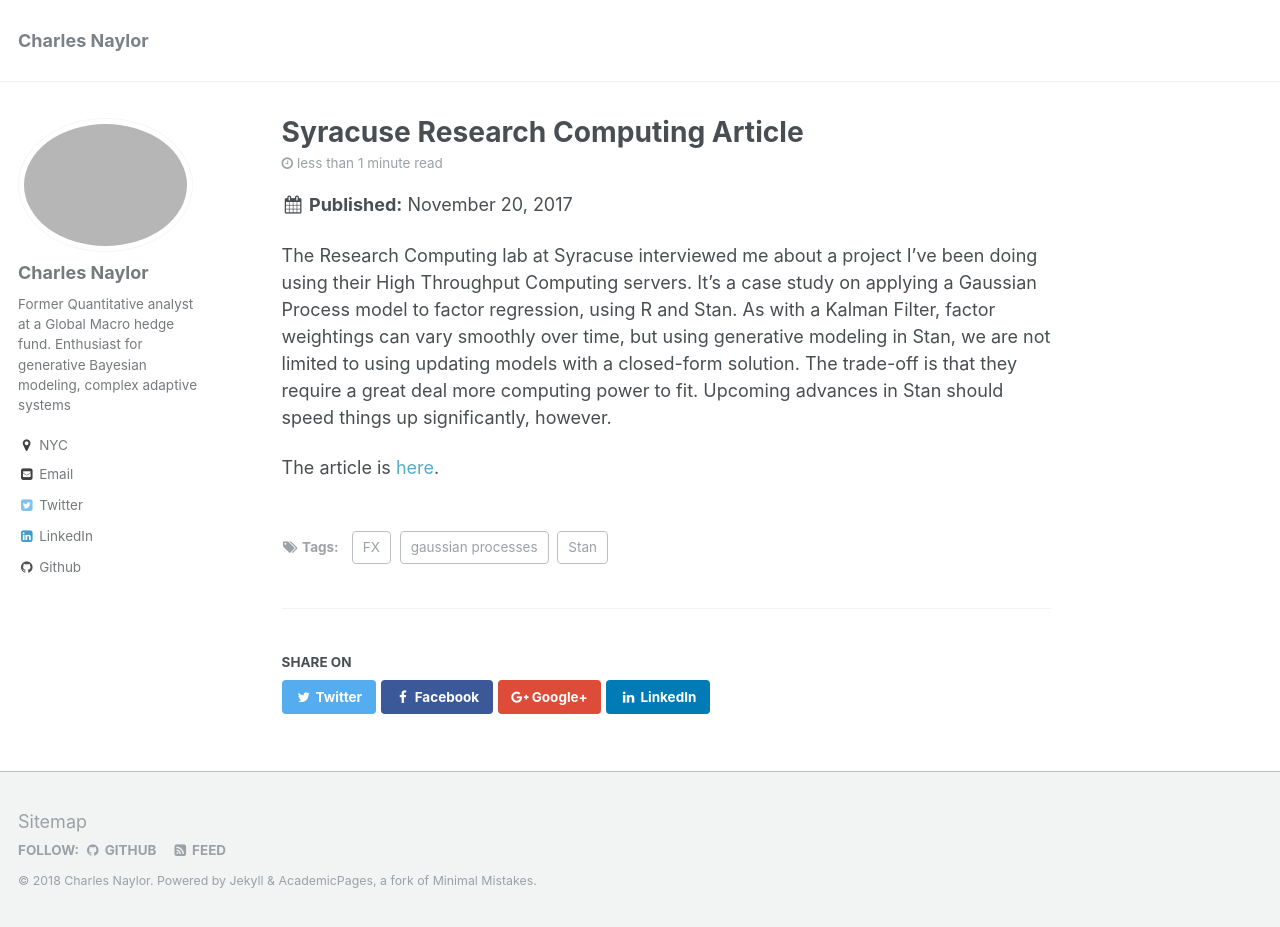
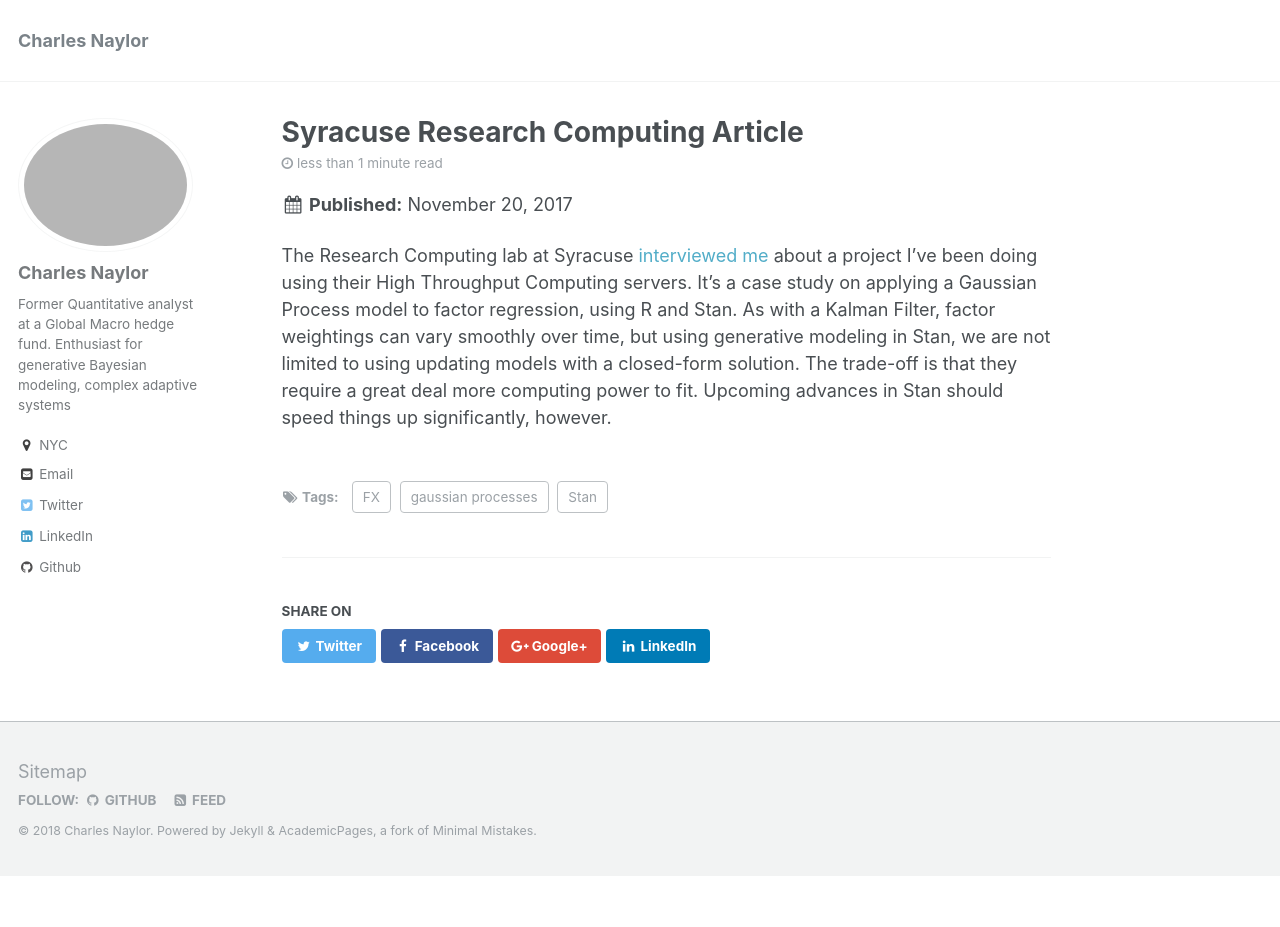
Before and after one commit to CharlesNaylor/CharlesNaylor.github.io, a Jekyll site: the page built from _posts/2017-11-20-Syracuse.md, in a window 1280 px wide and 927 px high. Built offline with Jekyll 4.4.1, drawn with Linux system fonts in a browser that asks for light colours.

Commit message:
altered link so it goes above the fold

```diff
--- a/_posts/2017-11-20-Syracuse.md
+++ b/_posts/2017-11-20-Syracuse.md
@@ -8,6 +8,4 @@ tags:
   - FX
 ---
 
-The Research Computing lab at Syracuse interviewed me about a project I've been doing using their High Throughput Computing servers. It's a case study on applying a Gaussian Process model to factor regression, using R and Stan. As with a Kalman Filter, factor weightings can vary smoothly over time, but using generative modeling in Stan, we are not limited to using updating models with a closed-form solution. The trade-off is that they require a great deal more computing power to fit. Upcoming advances in Stan should speed things up significantly, however.
-
-The article is <a href="http://researchcomputing.syr.edu/orangegrid-accelerates-fx-forecasting/">here</a>.
+The Research Computing lab at Syracuse <a href="http://researchcomputing.syr.edu/orangegrid-accelerates-fx-forecasting/">interviewed me</a> about a project I've been doing using their High Throughput Computing servers. It's a case study on applying a Gaussian Process model to factor regression, using R and Stan. As with a Kalman Filter, factor weightings can vary smoothly over time, but using generative modeling in Stan, we are not limited to using updating models with a closed-form solution. The trade-off is that they require a great deal more computing power to fit. Upcoming advances in Stan should speed things up significantly, however.
```
